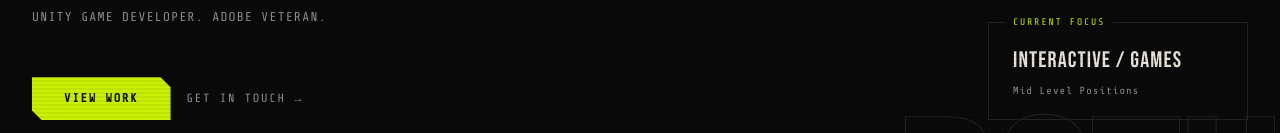
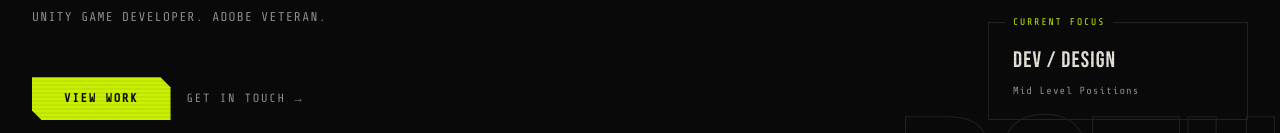
Before and after one commit to Deridealized/existerror-2026, a React (Vite) app: page / in a window 1280 px wide. Shown: the part 484-617 px from the top of the page. Built offline with nearby package versions, Linux system fonts and the light colour scheme.

Commit message:
fix(hero): current focus copy correction

```diff
--- a/src/App.tsx
+++ b/src/App.tsx
@@ -9,7 +9,7 @@ function App() {
   return (
     <div>
       <Nav />
-      <Hero /> {/* TODO: Current focus copy */}
+      <Hero />
       <Work /> {/* TODO: Nicer imagery and copy, fix arrow animation */}
       <Skills />
       <Contact /> {/* TODO: FIX HOVER COLOUR ON TEXT */}
--- a/src/components/Hero/Hero.tsx
+++ b/src/components/Hero/Hero.tsx
@@ -37,7 +37,7 @@ const Hero = () => {
           <div className={s.statusSub}>Frontend / Design — Tamworth, UK</div>
         </div>
         <div className={s.statusBlock} data-label="Current Focus">
-          <div className={s.statusValue}>Interactive / Games</div>
+          <div className={s.statusValue}>Dev / Design</div>
           <div className={s.statusSub}>Mid Level Positions</div>
         </div>
       </div>
```
